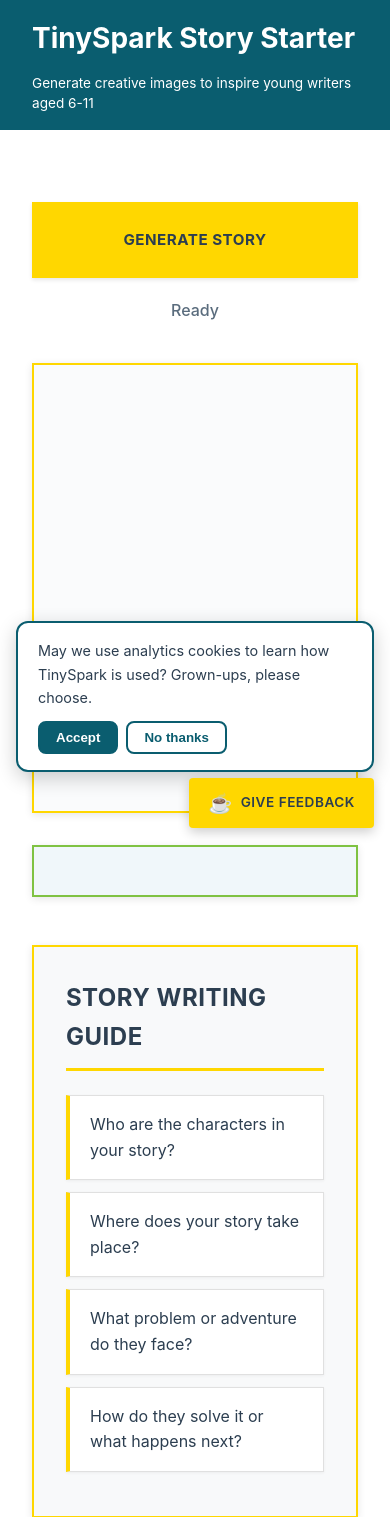
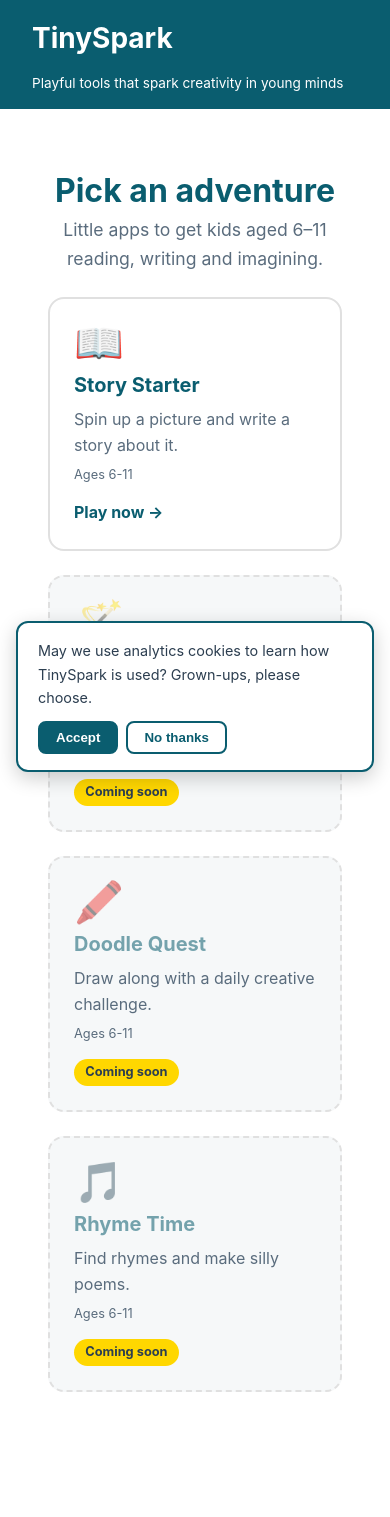
Before and after one commit to amraj2/tinyspark, a Flask app: page / in a window 390 px wide. Shown: the top 1517 px of the page. After the commit the page ends 1392 px from the top, so only its background shows below. Run offline with Flask 3, Linux system fonts and the light colour scheme; data that the repository does not hold is empty.

Commit message:
Add app hub homepage and move Story Starter to /story-starter
- New responsive grid homepage at / driven by APPS in routes.py, with
  "Coming soon" placeholder cards for future apps
- Story Starter now lives at /story-starter with a back link to the hub
- Extract consent-gated analytics into a shared _analytics.html partial
- Add hub and story route tests; document the apps layout in the README

Co-Authored-By: Claude Sonnet 5.5 <noreply@anthropic.com>

```diff
--- a/app/routes.py
+++ b/app/routes.py
@@ -2,7 +2,14 @@ import hmac
 import os
 import random
 
-from flask import Blueprint, current_app, jsonify, render_template, request
+from flask import (
+    Blueprint,
+    current_app,
+    jsonify,
+    render_template,
+    request,
+    url_for,
+)
 
 from .services.image_service import (
     generate_image_url,
@@ -27,6 +34,37 @@ _ip_limiter = RateLimiter(
 _daily_cap = DailyCap(int(os.environ.get("DAILY_GENERATION_CAP", "100")))
 
 
+# Apps shown on the homepage grid. Add an entry to launch a new app;
+# entries without an endpoint render as "Coming soon" cards.
+APPS = [
+    {
+        "name": "Story Starter",
+        "tagline": "Spin up a picture and write a story about it.",
+        "emoji": "\U0001F4D6",
+        "ages": "Ages 6-11",
+        "endpoint": "main.story_starter",
+    },
+    {
+        "name": "Word Wizard",
+        "tagline": "Build spells out of new and exciting words.",
+        "emoji": "\U0001FA84",
+        "ages": "Ages 6-11",
+    },
+    {
+        "name": "Doodle Quest",
+        "tagline": "Draw along with a daily creative challenge.",
+        "emoji": "\U0001F58D\uFE0F",
+        "ages": "Ages 6-11",
+    },
+    {
+        "name": "Rhyme Time",
+        "tagline": "Find rhymes and make silly poems.",
+        "emoji": "\U0001F3B5",
+        "ages": "Ages 6-11",
+    },
+]
+
+
 def _image_json(url: str, prompt: str, generated: bool):
     return jsonify(
         {"prompt": prompt, "image_url": url, "generated": generated}
@@ -40,8 +78,22 @@ def _random_existing(existing):
 
 @bp.get("/")
 def index():
+    apps = [
+        {**a, "url": url_for(a["endpoint"]) if a.get("endpoint") else None}
+        for a in APPS
+    ]
     return render_template(
-        "index.html",
+        "home.html",
+        title="TinySpark",
+        apps=apps,
+        ga_id=current_app.config.get("GA_MEASUREMENT_ID", ""),
+    )
+
+
+@bp.get("/story-starter")
+def story_starter():
+    return render_template(
+        "story.html",
         title="TinySpark",
         ga_id=current_app.config.get("GA_MEASUREMENT_ID", ""),
     )
--- a/app/static/style.css
+++ b/app/static/style.css
@@ -493,3 +493,120 @@ h1 {
     transition-duration: 0.01ms !important;
   }
 }
+
+/* Homepage app grid */
+.back-link {
+  display: inline-block;
+  margin-bottom: 0.15rem;
+  color: white;
+  font-size: 0.85rem;
+  text-decoration: none;
+  opacity: 0.9;
+}
+
+.back-link:hover,
+.back-link:focus-visible {
+  text-decoration: underline;
+}
+
+.hero {
+  max-width: 1200px;
+  margin: 0 auto;
+  padding: 2.5rem 2rem 1rem;
+  text-align: center;
+}
+
+.hero h2 {
+  font-size: 2rem;
+  color: var(--primary);
+}
+
+.hero p {
+  color: var(--text-secondary);
+  font-size: 1.1rem;
+}
+
+.app-grid {
+  list-style: none;
+  max-width: 1200px;
+  margin: 0 auto;
+  padding: 1.5rem 2rem 4rem;
+  display: grid;
+  grid-template-columns: repeat(auto-fill, minmax(240px, 1fr));
+  gap: 1.5rem;
+}
+
+.app-card {
+  display: flex;
+  flex-direction: column;
+  gap: 0.4rem;
+  height: 100%;
+  padding: 1.5rem;
+  background: white;
+  color: var(--text-primary);
+  text-decoration: none;
+  border: 2px solid var(--border-color);
+  border-radius: 16px;
+  transition: transform 0.15s ease, box-shadow 0.15s ease,
+    border-color 0.15s ease;
+}
+
+a.app-card:hover,
+a.app-card:focus-visible {
+  transform: translateY(-4px);
+  border-color: var(--primary);
+  box-shadow: 0 10px 24px rgba(10, 93, 111, 0.18);
+}
+
+.app-emoji {
+  font-size: 2.5rem;
+  line-height: 1;
+}
+
+.app-name {
+  font-size: 1.25rem;
+  font-weight: 700;
+  color: var(--primary);
+}
+
+.app-tagline {
+  color: var(--text-secondary);
+  flex: 1;
+}
+
+.app-meta {
+  font-size: 0.8rem;
+  color: var(--text-secondary);
+}
+
+.app-cta {
+  margin-top: 0.5rem;
+  font-weight: 700;
+  color: var(--primary);
+}
+
+.app-card-soon {
+  background: #f6f8f9;
+  border-style: dashed;
+}
+
+.app-card-soon .app-emoji,
+.app-card-soon .app-name {
+  opacity: 0.55;
+}
+
+.app-badge {
+  align-self: flex-start;
+  margin-top: 0.5rem;
+  padding: 0.2rem 0.7rem;
+  background: var(--accent);
+  color: var(--text-primary);
+  font-size: 0.8rem;
+  font-weight: 700;
+  border-radius: 999px;
+}
+
+@media (max-width: 600px) {
+  .hero { padding: 1.5rem 1rem 0.5rem; }
+  .app-grid { padding: 1rem; grid-template-columns: 1fr; }
+}
--- /dev/null
+++ b/app/templates/home.html
@@ -0,0 +1,52 @@
+<!DOCTYPE html>
+<html lang="en">
+  <head>
+    <meta charset="utf-8" />
+    <meta name="viewport" content="width=device-width, initial-scale=1" />
+    <title>{{ title or "TinySpark" }}</title>
+    <link rel="stylesheet" href="{{ url_for('static', filename='style.css') }}" />
+  </head>
+  <body>
+    <div class="header-section">
+      <div class="header-content">
+        <h1 class="site-title">TinySpark</h1>
+        <p class="header-subtitle">Playful tools that spark creativity in young minds</p>
+      </div>
+    </div>
+
+    <main class="container">
+      <div class="main-content">
+        <section class="hero">
+          <h2>Pick an adventure</h2>
+          <p>Little apps to get kids aged 6&ndash;11 reading, writing and imagining.</p>
+        </section>
+
+        <ul class="app-grid">
+          {% for app in apps %}
+          <li>
+            {% if app.url %}
+            <a class="app-card" href="{{ app.url }}">
+              <span class="app-emoji" aria-hidden="true">{{ app.emoji }}</span>
+              <span class="app-name">{{ app.name }}</span>
+              <span class="app-tagline">{{ app.tagline }}</span>
+              <span class="app-meta">{{ app.ages }}</span>
+              <span class="app-cta">Play now &rarr;</span>
+            </a>
+            {% else %}
+            <div class="app-card app-card-soon" aria-disabled="true">
+              <span class="app-emoji" aria-hidden="true">{{ app.emoji }}</span>
+              <span class="app-name">{{ app.name }}</span>
+              <span class="app-tagline">{{ app.tagline }}</span>
+              <span class="app-meta">{{ app.ages }}</span>
+              <span class="app-badge">Coming soon</span>
+            </div>
+            {% endif %}
+          </li>
+          {% endfor %}
+        </ul>
+      </div>
+    </main>
+
+    {% include '_analytics.html' %}
+  </body>
+</html>
```
Also changed, not shown: app/templates/_analytics.html (added, +53 -0 lines), app/templates/story.html (renamed from app/templates/index.html, +3 -52 lines), tests/test_app.py (+11 -2 lines), README.md.
